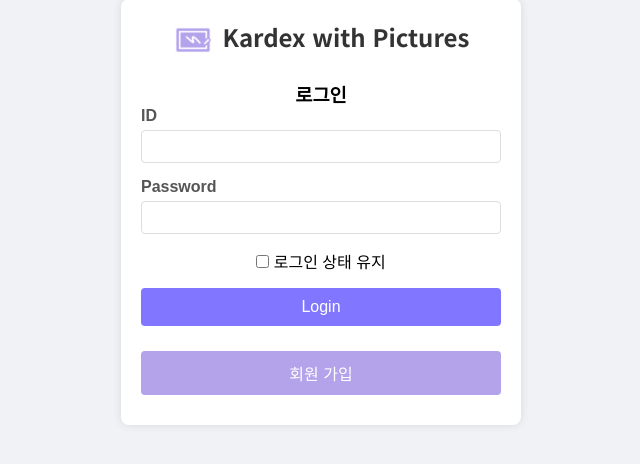
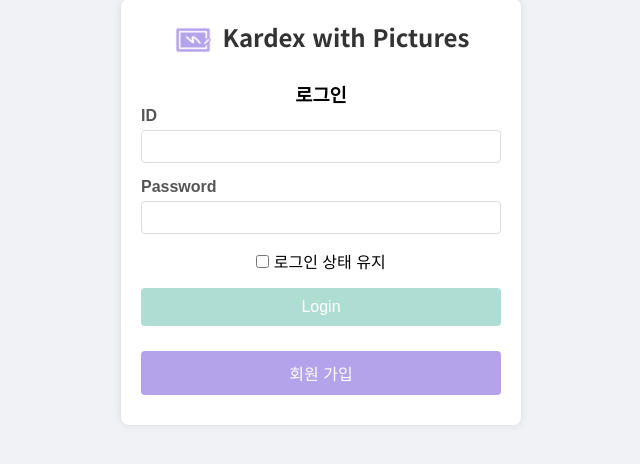
Before and after one commit to sensival/graduation_project, a Django app: page /gallery/login/ in a window 1280 px wide, with the pointer over the restyled element. Shown: the part 188-652 px from the top of the page, without its empty margins (319-959 px from the left). Run offline with Django 5.2, Linux system fonts and the light colour scheme.

```diff
--- a/mysite/templates/login.html
+++ b/mysite/templates/login.html
@@ -79,7 +79,7 @@
         }
 
         button:hover {
-            background-color: #8176ff;
+            background-color: #AEDED3;
         }
 
         /* 회원가입 버튼에만 추가 마진 */
@@ -89,7 +89,7 @@
         }
 
         .signup-button:hover {
-            background-color: #8176ff;
+            background-color: #AEDED3;
         }
 
         .ko_font {
--- a/mysite/templates/signup.html
+++ b/mysite/templates/signup.html
@@ -71,7 +71,7 @@
         }
 
         button:hover {
-            background-color: #8176ff;
+            background-color: #AEDED3;
         }
 
         /* 링크 스타일 */
```
